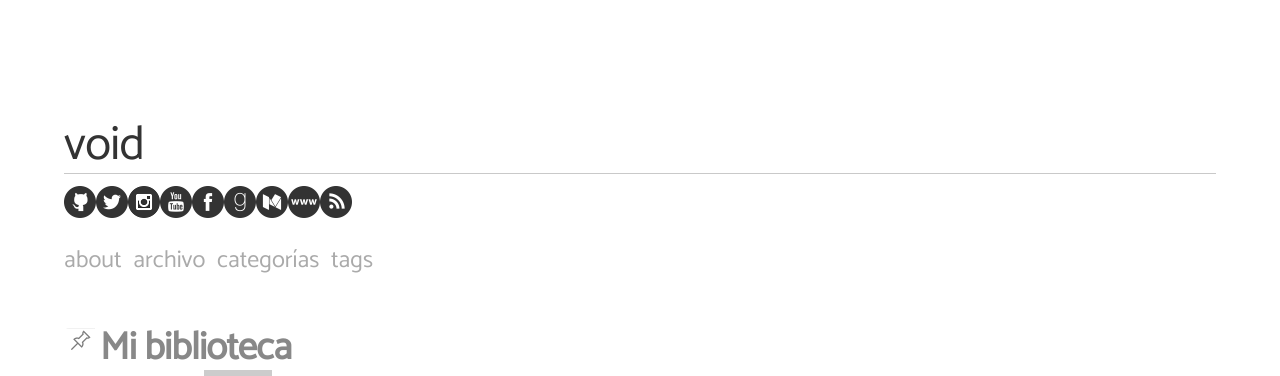
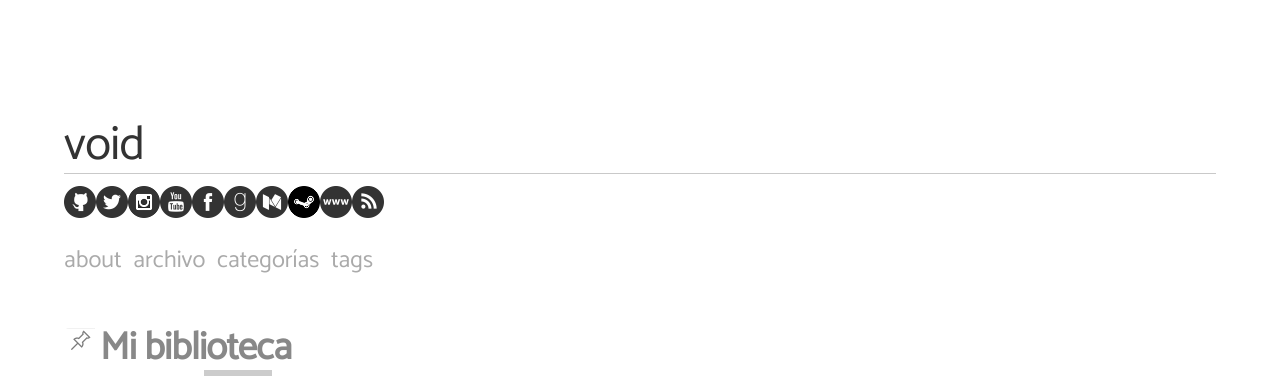
Before and after one commit to angelsimon/angelsimon.github.io, a Jekyll site: the page built from index.html, in a window 1280 px wide. Shown: the top 376 px of the page. Built offline with Jekyll 4.4.1, drawn with Linux system fonts in a browser that asks for light colours; nearby versions of some CDN libraries; the list of posts is cut into pages by our own code.

Commit message:
Steam Social Icon

```diff
--- a/index.html
+++ b/index.html
@@ -13,6 +13,7 @@ layout: default
     <a href="http://www.facebook.com/void.ar/" target="_blank"><img src="{{ site.baseurl }}/public/social/facebook.png"  /></a>
     <a href="http://www.goodreads.com/void_ar/" target="_blank"><img src="{{ site.baseurl }}/public/social/goodreads.png"  /></a>
     <a href="http://www.medium.com/@void" target="_blank"><img src="{{ site.baseurl }}/public/social/medium.png"  /></a>
+    <a href="http://steamcommunity.com/id/void_ar/" target="_blank"><img src="{{ site.baseurl }}/public/social/steam.png"  /></a>
     <a href="http://www.angelsimon.com.ar/" target="_blank"><img src="{{ site.baseurl }}/public/social/www.png"  /></a>
     <a href="{{ site.baseurl }}/feed.xml" target="_blank"><img src="{{ site.baseurl }}/public/social/rss.png" /></a>
   </div>
```
Also changed, not shown: public/social/steam.png (added).
